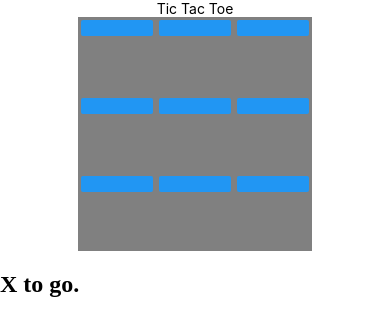
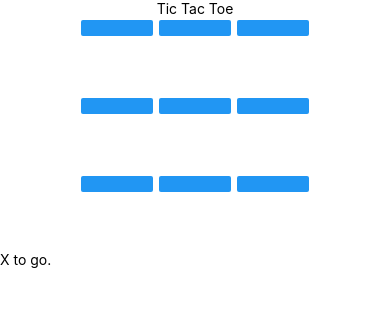
Before and after one commit to waspyfaeleith/react-native-tic-tac-toe, a React Native app: screen / in a window 390 px wide. Shown: the top 336 px of the page. Built offline with nearby package versions, Linux system fonts and the light colour scheme.

Commit message:
now loads on iphone - still to fix formatting

```diff
--- a/App.js
+++ b/App.js
@@ -12,7 +12,7 @@ export default function App() {
 const styles = StyleSheet.create({
     container: {
         flex: 1,
-        backgroundColor: '#fff',
+        //backgroundColor: '#fff',
         alignItems: 'center',
         justifyContent: 'center',
     },
--- a/components/Board.js
+++ b/components/Board.js
@@ -71,11 +71,10 @@ const Board = ({ board, player, endGame, changePlayer, won, update, switchPlayer
     return (
         <View style={styles.grid}>
             <Text>Tic Tac Toe</Text>
-        <View>
-          {row(0)}
-          {row(3)}
-          {row(6)}
-        </View>
+                {row(0)}
+                {row(3)}
+                {row(6)}
+
 
             {/* <View style={styles.grid}>
 
@@ -106,7 +105,7 @@ const styles = StyleSheet.create({
     grid: {
         flex: 1,
         justifyContent: 'center',
-    alignItems: 'center',
+        alignItems: 'center',
     },
     // row: {
     //   flexDirection: 'row',
--- a/components/GameStatus.js
+++ b/components/GameStatus.js
@@ -1,4 +1,5 @@
 import React from 'react'
+import { View, Text, StyleSheet } from 'react-native';
 
 const GameStatus = ({winner, turns, won, currentPlayer }) => {
   let currentState;
@@ -11,9 +12,9 @@ const GameStatus = ({winner, turns, won, currentPlayer }) => {
     currentState = currentPlayer + " to go.";
   }
   return(
-    <div>
-      <h2>{currentState}</h2>
-    </div>
+    <View>
+      <Text>{currentState}</Text>
+    </View>
   )
 }
 
--- a/components/GridRow.js
+++ b/components/GridRow.js
@@ -29,7 +29,7 @@ const GridRow = ({player, gameWon, firstCell, board, playSquare}) => {
 const styles = StyleSheet.create({
   row: {
       flexDirection: 'row',
-        backgroundColor: "grey"
+      //backgroundColor: "grey"
     }
 });
 
```
